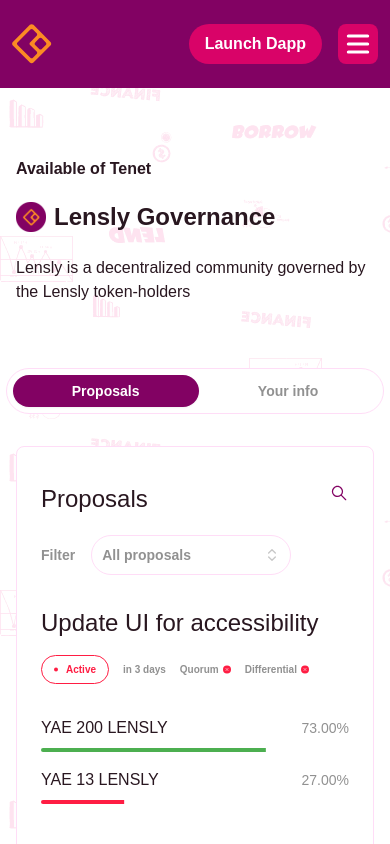
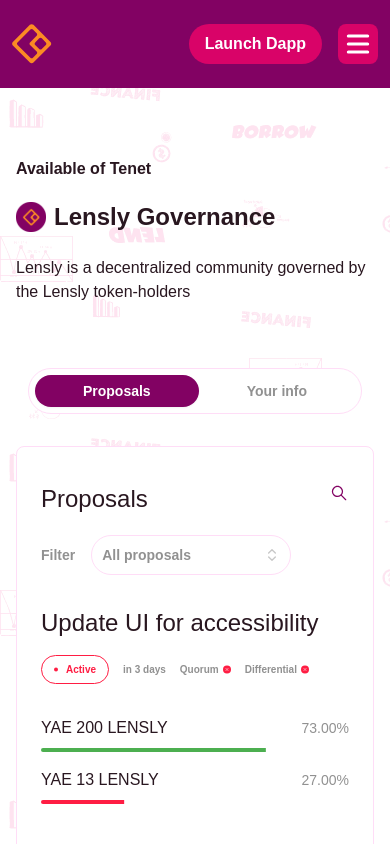
Before and after one commit to Jheff4/lensly, a Next.js app: page /governance in a window 390 px wide. Shown: the top 844 px of the page. Built offline with nearby package versions, Linux system fonts and the light colour scheme; a web font is replaced by a local one.

Commit message:
adjusted proposal and info tab

```diff
--- a/components/governance/Head.tsx
+++ b/components/governance/Head.tsx
@@ -10,8 +10,8 @@
     <div>
       <Tabs defaultValue="proposals" className="w-full ease-in md:hidden flex items-center flex-col mt-[4rem]">
         <TabsList className="flex flex-row justify-between border bg-white rounded-[100px] items-center border-solid border-[#FFDDF7] w-fit p-1.5">
-          <TabsTrigger className="aria-selected:bg-cardinalPink aria-selected:text-white text-sm px-[3.7rem] sm:px-[4rem] font-semibold rounded-[100px] text-[#919191]" value="proposals">Proposals</TabsTrigger>
-          <TabsTrigger className="aria-selected:bg-cardinalPink aria-selected:text-white text-sm px-[3.7rem] sm:px-[4rem] font-semibold rounded-[100px] text-[#919191]" value="info">Your info</TabsTrigger>
+          <TabsTrigger className="aria-selected:bg-cardinalPink aria-selected:text-white text-sm px-[3rem] sm:px-[4rem] font-semibold rounded-[100px] text-[#919191]" value="proposals">Proposals</TabsTrigger>
+          <TabsTrigger className="aria-selected:bg-cardinalPink aria-selected:text-white text-sm px-[3rem] sm:px-[4rem] font-semibold rounded-[100px] text-[#919191]" value="info">Your info</TabsTrigger>
         </TabsList>
 
         <TabsContent
```
